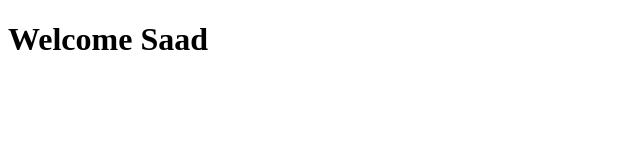
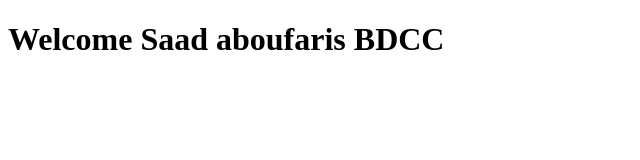
Before and after one commit to Aboufariss-saad/TP4_devops, a plain HTML site: page index.html in a window 1280 px wide. Shown: the whole page, without its empty margins (0-640 px from the left). Drawn offline with Linux system fonts and the light colour scheme.

Commit message:
Tp4 1 V6

```diff
--- a/index.html
+++ b/index.html
@@ -6,6 +6,6 @@
     <title>Welcome BDCC</title>
 </head>
 <body>
-<h1>Welcome Saad </h1>
+<h1>Welcome Saad aboufaris BDCC </h1>
 </body>
 </html>
```
